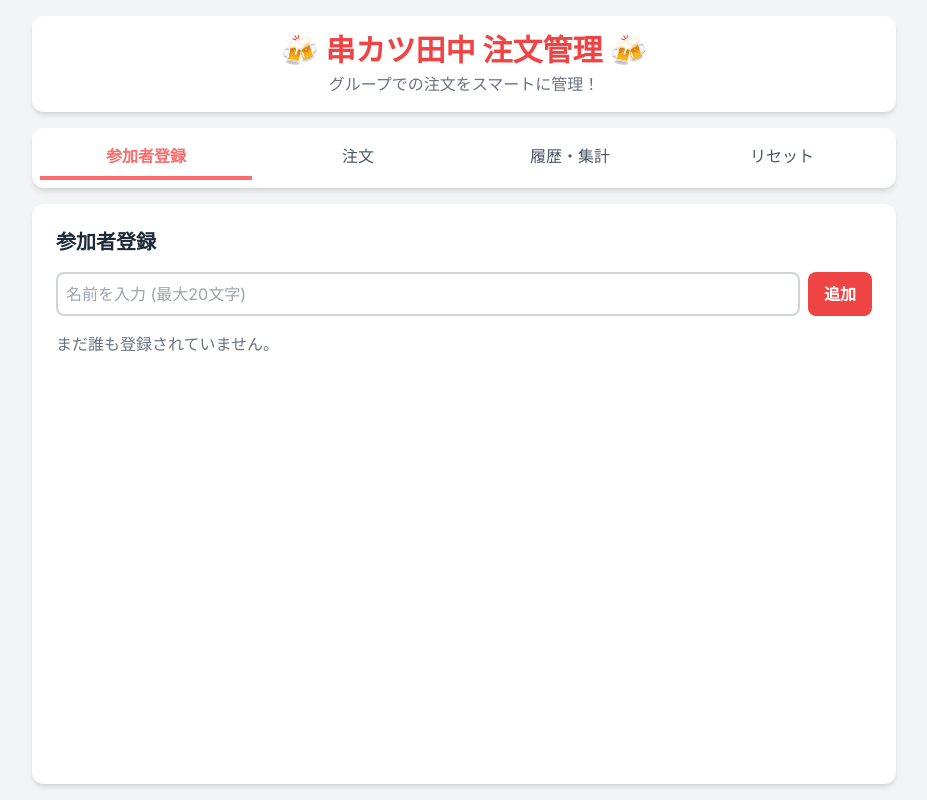
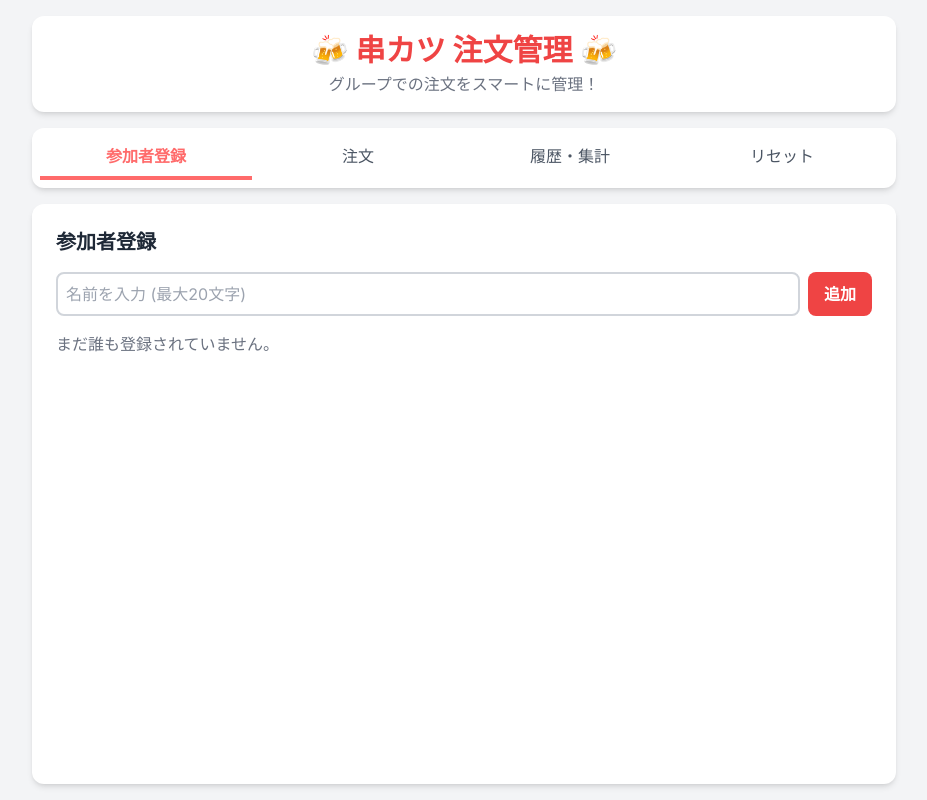
Before and after one commit to onigiri883/kushikatsu, a plain HTML site: page index.html in a window 1280 px wide. Shown: the whole page, without its empty margins (176-1103 px from the left). Drawn offline with nearby package versions, Linux system fonts and the light colour scheme.

Commit message:
index.html を更新

```diff
--- a/index.html
+++ b/index.html
@@ -3,7 +3,7 @@
 <head>
     <meta charset="UTF-8">
     <meta name="viewport" content="width=device-width, initial-scale=1.0">
-    <title>串カツ田中 注文管理アプリ</title>
+    <title>串カツ 注文管理アプリ</title>
     <script src="https://cdn.tailwindcss.com"></script>
     <link href="https://fonts.googleapis.com/css2?family=Inter:wght@400;500;600;700&display=swap" rel="stylesheet">
     <style>
@@ -48,7 +48,7 @@
 
         <!-- Header -->
         <header class="bg-white rounded-xl shadow-md p-4 mb-4">
-            <h1 class="text-xl sm:text-2xl md:text-3xl font-bold text-center text-red-500">🍻 串カツ田中 注文管理 🍻</h1>
+            <h1 class="text-xl sm:text-2xl md:text-3xl font-bold text-center text-red-500">🍻 串カツ 注文管理 🍻</h1>
             <p class="text-center text-gray-500 text-sm sm:text-base mt-1">グループでの注文をスマートに管理！</p>
         </header>
 
```
